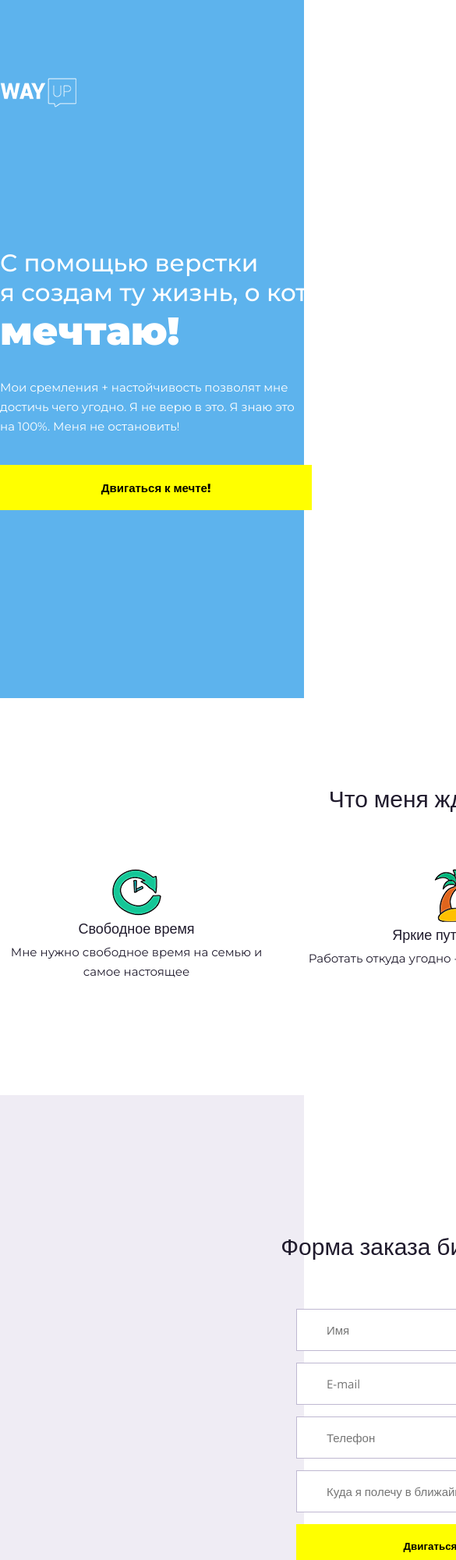
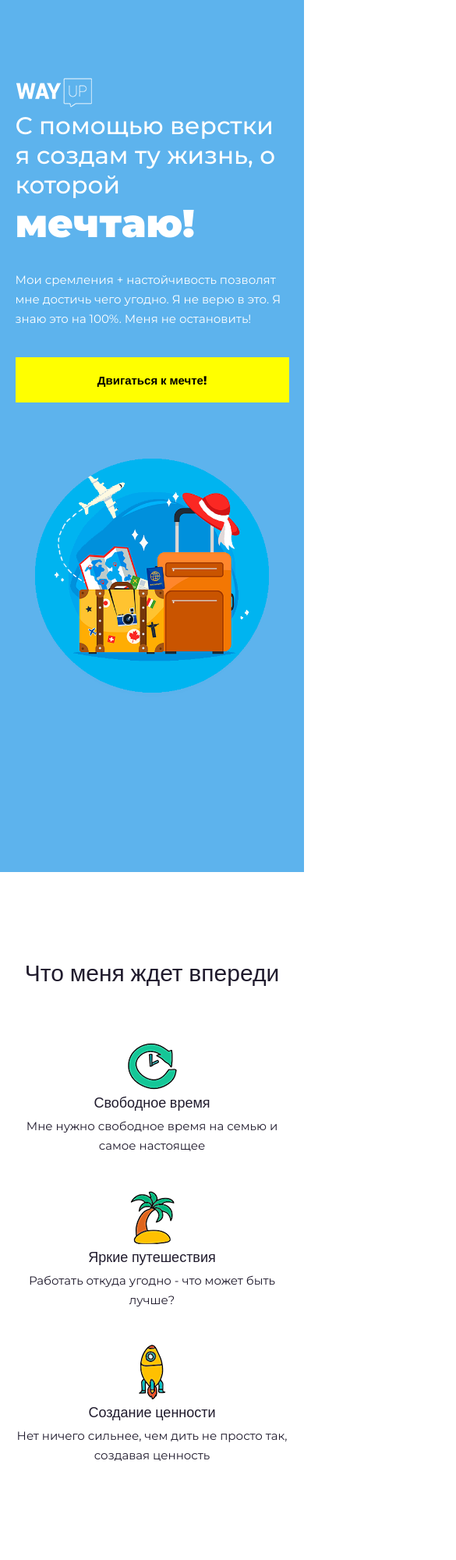
Before and after one commit to TetianaZinchenko/webdeveloper_homework, a plain HTML site: page index.html in a window 390 px wide. Shown: the top 2000 px of the page at 78% size, 585 px wide, since content can reach past the window. Drawn offline with nearby package versions, Linux system fonts and the light colour scheme.

Commit message:
homework

```diff
--- a/css/main.css
+++ b/css/main.css
@@ -55,10 +55,10 @@ p {
 .wrapper {
     display: flex;
     justify-content: space-between;
+    align-items: center;
 }
 
 .offer {
-    margin-top: 176px;
     width: 490px;
 }
 
@@ -87,11 +87,11 @@ p {
     background: yellow;
     color: black;
     display: block;
-    width: 400px;
     padding: 19px 0;
     text-align: center;
     text-decoration: none;
     transition: all 0.5s ease;
+    width: 100%;
 }
 
 .btn:hover {
@@ -119,8 +119,7 @@ p {
 }
 
 .skill {
-    width: 350px;
-    background: url('../img/icon1.jpg') no-repeat left top;
+    width: 289px;
     text-align: center;
 }
 
@@ -136,14 +135,7 @@ p {
 
 .skill-free {
     width: 380px;
-    background: url('../img/icon2.jpg') no-repeat left top;
 }
-
-.skill-change {
-    background: url('../img/icon3.jpg') no-repeat left top;
-}
-
-.skill-img {}
 
 .mail {
     background: #efecf4;
@@ -153,23 +145,25 @@ p {
 
 .form {
     margin-top: 60px;
-    padding-left: 380px;
+    max-width: 340px;
+    margin: 0 auto;
 }
 
 .input {
-    width: 400px;
     border: 1px solid #bfb8d1;
     font-size: 15px;
     font-family: 'Open Sans', sans-serif;
     height: 54px;
-    padding-left: 38px;
     margin-bottom: 15px;
+    margin-top: 15px;
+    width: 100%;
 }
 
 .btn-form {
     border: 0;
     cursor: pointer;
     display: inline;
+    margin: 0 auto;
 }
 
 .footer {
@@ -184,3 +178,76 @@ p {
     text-align: center;
     margin-top: 30px;
 }
+
+
+/*Responsive*/
+
+
+/* 992px - 1200px */
+
+@media screen and (max-width: 1200px) {
+    .container {
+        width: 960px;
+    }
+}
+
+
+/* 768px - 992px */
+
+@media screen and (max-width: 992px) {
+    .container {
+        width: 720px;
+    }
+    .wrapper {
+        flex-direction: column;
+    }
+    .offer {
+        width: 100%;
+    }
+    .intro {
+        width: auto;
+    }
+    .suitcase {
+        width: 549px;
+        margin: 72px auto 0;
+    }
+    .desktop {
+        display: block;
+        width: 549px;
+        margin: 72px auto 0;
+    }
+    .skills {
+        flex-direction: column;
+    }
+    .skill {
+        width: auto;
+        margin-bottom: 30px;
+    }
+}
+
+
+/* 576px - 768px */
+
+@media screen and (max-width: 768px) {
+    .container {
+        width: 540px;
+    }
+    .suitcase {
+        width: 510px;
+    }
+    .desktop {
+        width: 100%;
+    }
+}
+
+
+/* 320px - 576px */
+
+@media screen and (max-width: 576px) {
+    .container {
+        width: 90%;
+    }
+    .suitcase {
+        width: 300px;
+    }
+}
--- a/index.html
+++ b/index.html
@@ -4,6 +4,7 @@
 <head>
     <meta charset="UTF-8" />
     <title>Верстка современного сайта</title>
+    <meta name="viewport" content="width=device-width, initial-scale=1, shrink-to-fit=no" />
     <link rel="preconnect" href="https://fonts.googleapis.com" />
     <link rel="preconnect" href="https://fonts.gstatic.com" crossorigin />
     <link href="https://fonts.googleapis.com/css2?family=Montserrat:wght@100;200;300;400;500;600;700;800;900&family=Open+Sans:wght@300;400;500;600;700;800&family=Raleway:wght@700&display=swap" rel="stylesheet" />
@@ -34,21 +35,21 @@
             <h2 class="section-title">Что меня ждет впереди</h2>
             <div class="skills">
                 <div class="skill">
-                    <img src="./img/watch.png" alt="watch" class="skill-img" />
+                    <img src="./img/watch.png" alt="watch" />
                     <h3 class="skill-title">Свободное время</h3>
                     <p class="skill-text">
                         Мне нужно свободное время на семью и самое настоящее
                     </p>
                 </div>
                 <div class="skill skill-free">
-                    <img src="./img/palm.png" alt="palm" class="skill-img" />
+                    <img src="./img/palm.png" alt="palm" />
                     <h3 class="skill-title">Яркие путешествия</h3>
                     <p class="skill-text">
                         Работать откуда угодно - что может быть лучше?
                     </p>
                 </div>
                 <div class="skill skill-change">
-                    <img src="./img/airplane.png" alt="airplane" class="skill-img" />
+                    <img src="./img/airplane.png" alt="airplane" />
                     <h3 class="skill-title">Создание ценности</h3>
                     <p class="skill-text">
                         Нет ничего сильнее, чем дить не просто так, создавая ценность
@@ -61,10 +62,10 @@
         <div class="container">
             <h2 class="section-title">Форма заказа билета в будущее</h2>
             <form action="#" class="form">
-                <input type="text" placeholder="Имя" name="name" class="input" required /><br />
-                <input type="email" placeholder="E-mail" name="email" class="input" required /><br />
-                <input type="tel" placeholder="Телефон" name="phone" class="input" required /><br />
-                <input type="text" placeholder="Куда я полечу в ближайшее время?" name="place" class="input" required /><br />
+                <input type="text" placeholder="Имя" name="name" class="input" required />
+                <input type="email" placeholder="E-mail" name="email" class="input" required />
+                <input type="tel" placeholder="Телефон" name="phone" class="input" required />
+                <input type="text" placeholder="Куда я полечу в ближайшее время?" name="place" class="input" required />
                 <button type="submit" class="btn btn-form">Двигаться к мечте!</button>
             </form>
         </div>
```
